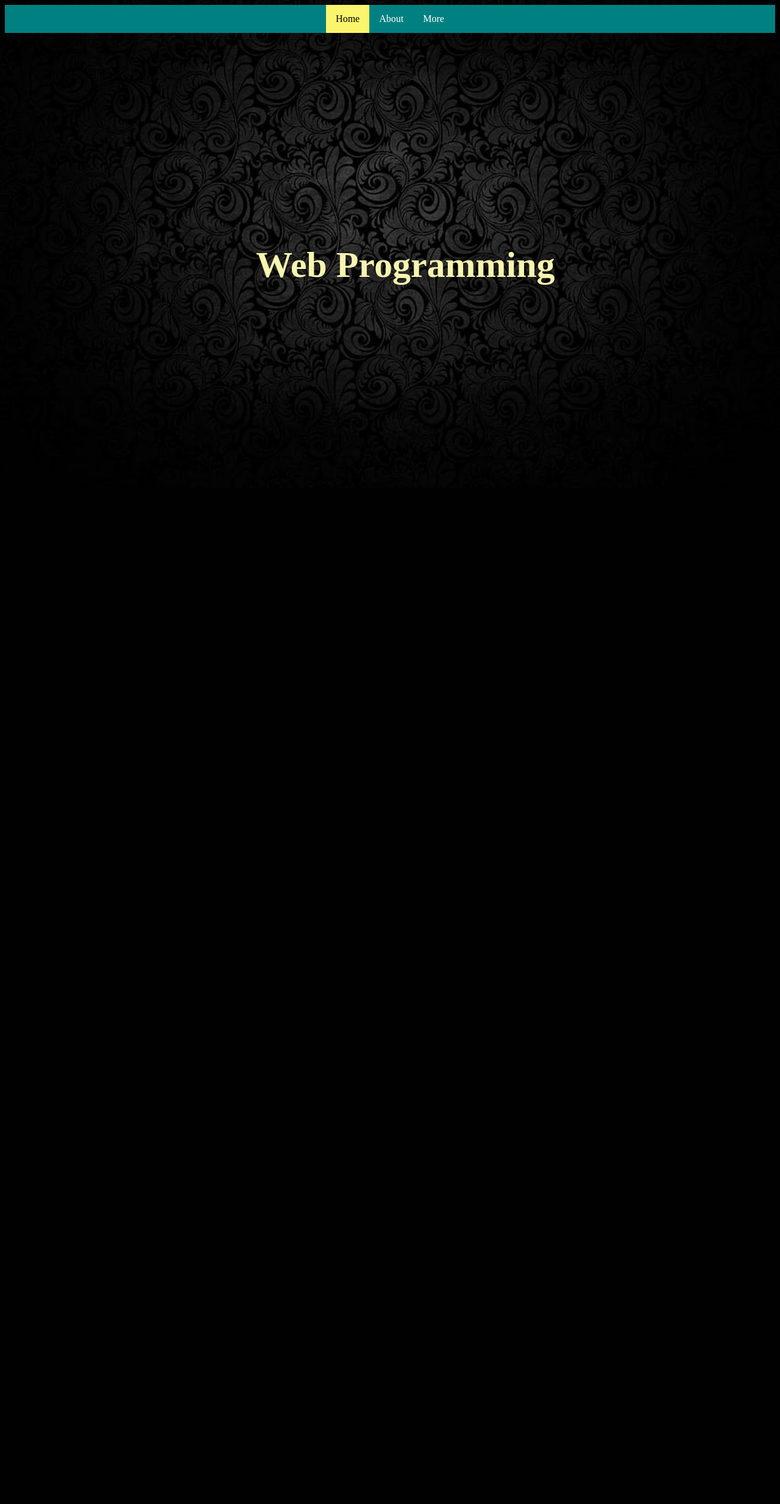
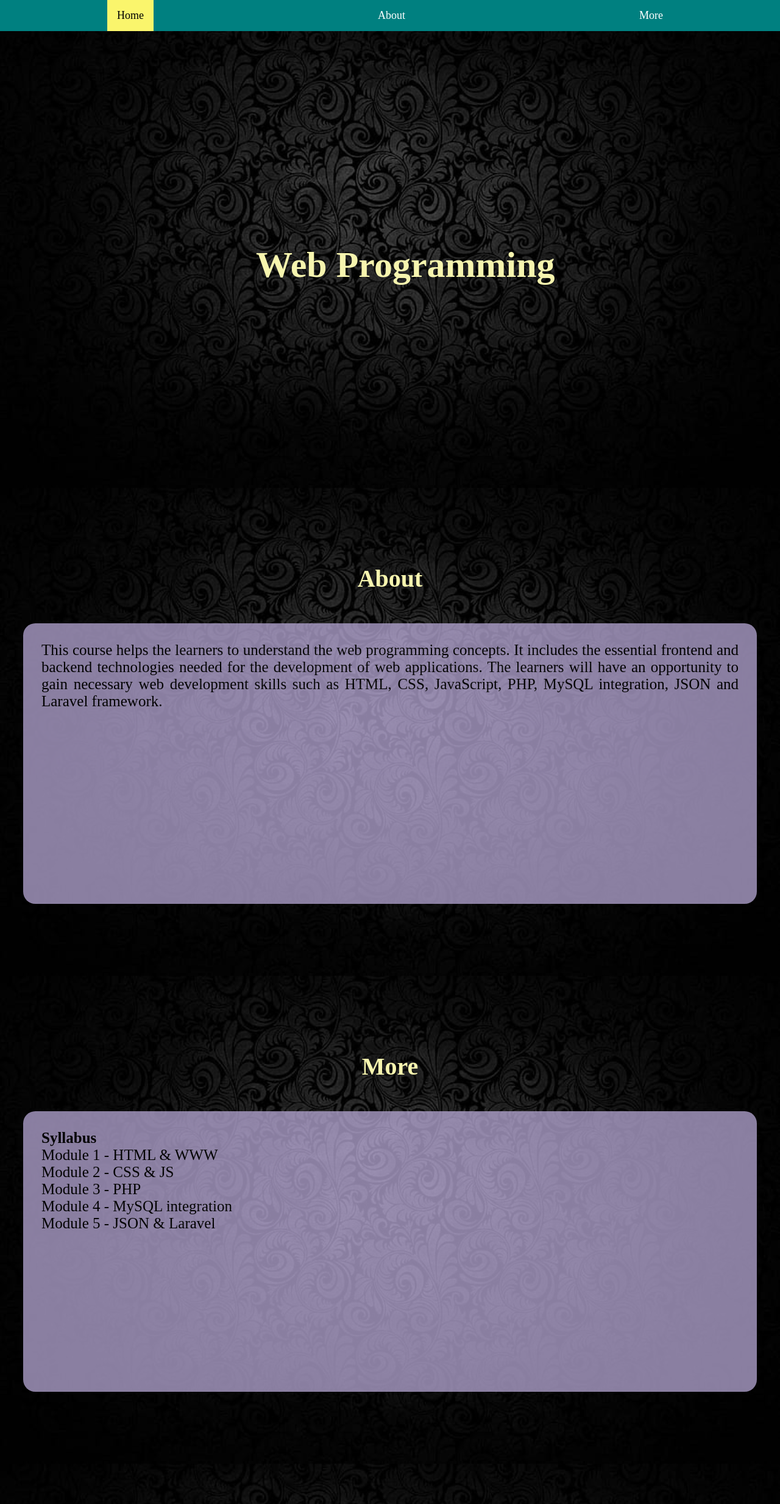
Before and after one commit to tinkerness/S7_Web_Programming, a PHP site: page / in a window 1280 px wide. Shown: the whole page at 61% size. Before the commit the page ends 725 px from the top, so only its background shows below. Run offline with PHP 8.4, Linux system fonts and the light colour scheme.

Commit message:
update page

```diff
--- a/assets/css/style.css
+++ b/assets/css/style.css
@@ -1,8 +1,53 @@
 body{
+  margin: 0;
   background-image: url("../images/black-background.jpg");
   background-repeat: no-repeat;
   background-attachment: fixed;
   background-size: cover;
+}
+
+.main{
+  margin-top: 30px;
+  padding: 18px;
+}
+.navbar {
+  display: flex;
+  justify-content: space-around;
+  /* margin: 0px; */
+  /* padding: 0px; */
+  overflow: hidden;
+  background-color: teal;
+
+  position: fixed;
+  z-index: 1;
+  top: 0;
+  width: 100%;
+  }
+
+.navbar a {
+  float: left;
+  display: block;
+  color: white;
+  text-align: center;
+  padding: 15px 16px;
+  text-decoration: none;
+  font-size: 18px;
+  }
+
+.navbar a:hover {
+  color: black;
+  background: rgb(248, 248, 232);
+  }
+
+.navbar .active {
+  color: black;
+  background: rgb(250, 245, 108);
+  }
+
+section{
+  padding: auto;
+  width: 100%;
+  height: 100vh;
 }
 
 h1{
@@ -15,42 +60,26 @@ h1{
     font-size: 60px;
 }
 
-nav {
-    display: flex;
-    justify-content: space-around;
-    align-items: center;
-    background-color: teal;
+h2{
+  color:rgb(247, 245, 175);
+  /* background-color: rgb(255, 131, 245); */
+  text-align: center;
+  position: absolute;
+  margin: 0px 20px 20px 20px;
+  padding: 30px;
+  position:relative;
+  font-size: 40px;
 }
 
-.nav-links {
-    list-style-type: none;
-    margin: 0;
-    padding: 0;
-    overflow: hidden;
-
-    position: -webkit-sticky;
-    position: sticky;
-    top: 0;
+p{
+  background-color: rgb(183, 168, 214);
+  opacity: 0.75;
+  border-radius: 20px;
+  margin: 20px;
+  padding: 30px;
+  height: 50vh;
+  font-size:25px;
+  position:relative;
+  overflow-y: scroll;
+  text-align: justify;
 }
-
-.nav-links li {
-    float: left;
-  }
-
-.nav-links li a {
-    display: block;
-    color: white;
-    text-align: center;
-    padding: 14px 16px;
-    text-decoration: none;
-  }
-
-.nav-links li a:hover {
-    color: black;
-    background-color: rgb(248, 248, 232);
-  }
-
-.nav-links .active {
-    color: black;
-    background-color: rgb(250, 245, 108);
-  }
--- a/index.html
+++ b/index.html
@@ -7,14 +7,33 @@
     <link href="assets/css/style.css" rel="stylesheet" type="text/css">
 </head>
 <body>
-    <nav>
-        <ul class="nav-links">
-            <li><a class="active" href="#home">Home</a></li>
-            <li><a href="#about">About</a></li>
-            <li><a href="#more">More</a></li>
-        </ul>
+    <nav class="navbar">
+        <a class="active" href="#home">Home</a>
+        <a href="#about">About</a>
+        <a href="#more">More</a>
     </nav>
 
-    <h1>Web Programming</h1>
+    <div class="main">
+        <section>
+            <a name="home"><h1>Web Programming</h1></a>
+        </section>
+
+        <section>
+            <a name="about"><h2><br>About</h2></a>
+            <p>This course helps the learners to understand the web programming concepts. It includes the essential frontend and backend technologies needed for the development of web applications. The learners will have an opportunity to gain necessary web development skills such as HTML, CSS, JavaScript, PHP, MySQL integration, JSON and Laravel framework.</p>
+        </section>
+
+        <section>
+            <a name="more"><h2><br>More</h2></a>
+            <p>
+                <b>Syllabus</b><br>
+                Module 1 - HTML & WWW<br>
+                Module 2 - CSS & JS<br>
+                Module 3 - PHP<br>
+                Module 4 - MySQL integration<br>
+                Module 5 - JSON & Laravel<br>
+            </p>
+        </section>
+    </div>
 </body>
 </html>
```
Lines whose indentation alone changed are shown as unchanged.
